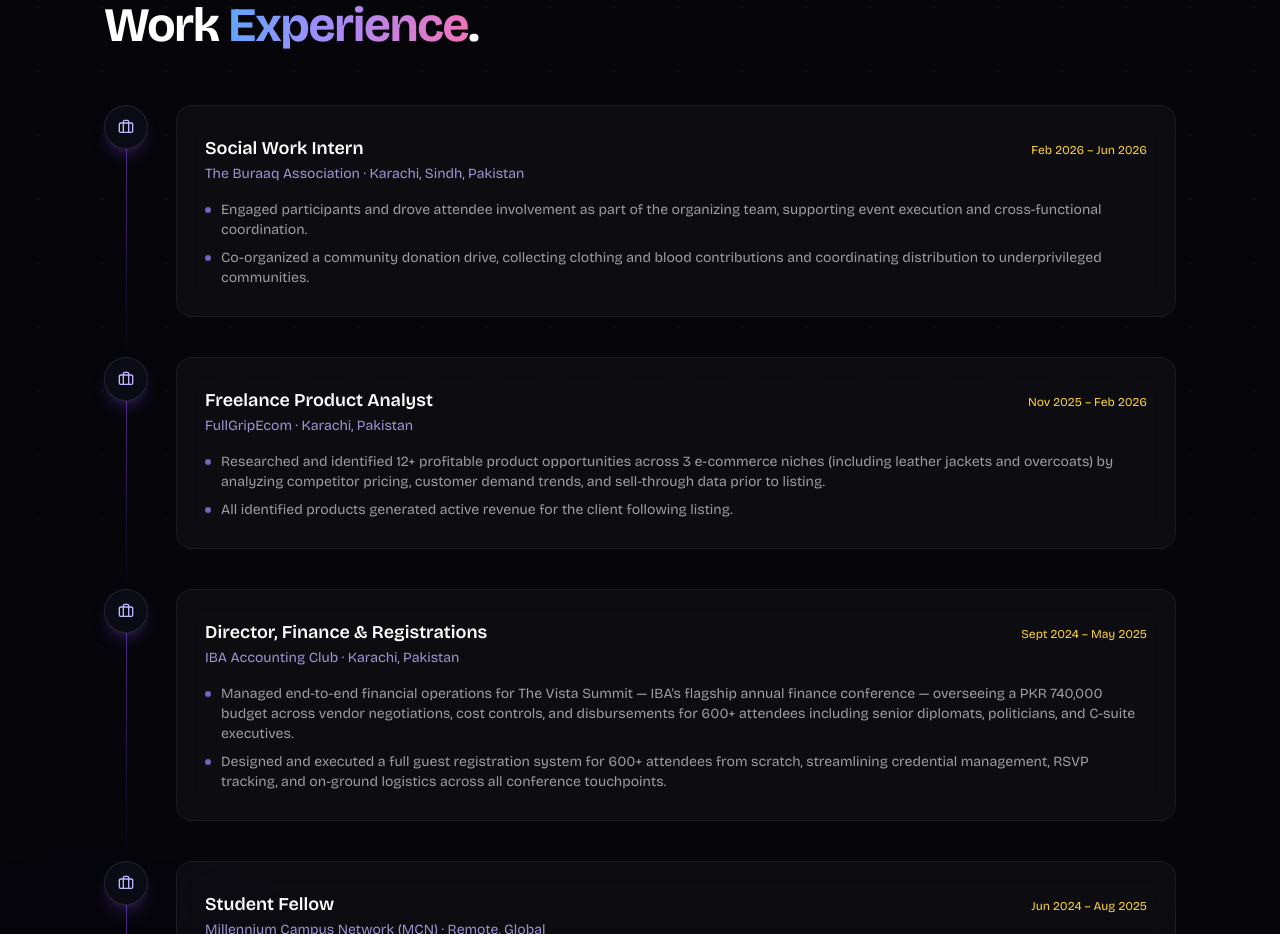
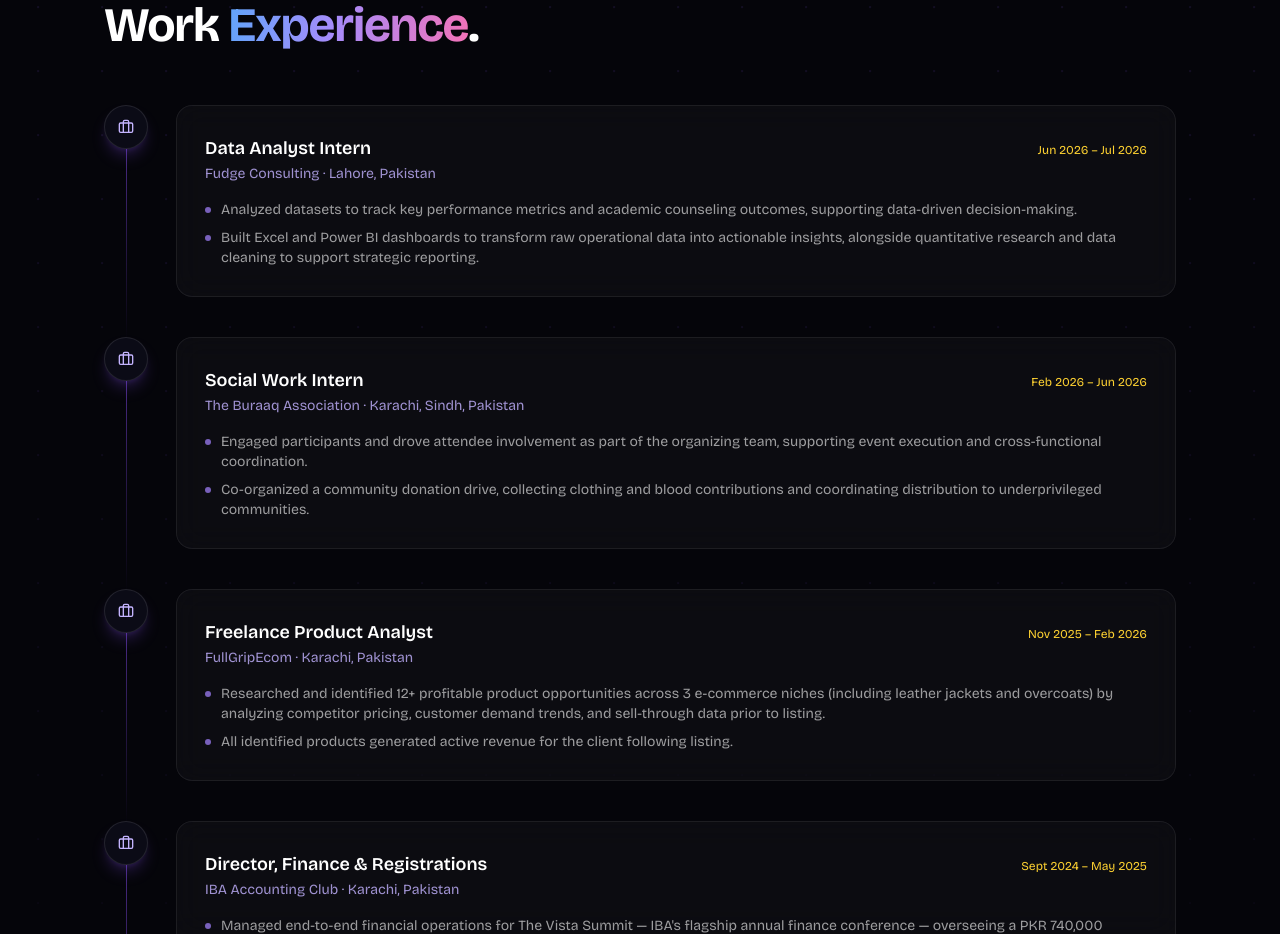
Before and after one commit to mraliasif/my-portfolio, a React (Vite) app: page / in a window 1280 px wide. Shown: the part 3700-4634 px from the top of the page. Built offline with nearby package versions, Linux system fonts and the light colour scheme.

Commit message:
added internship experience

```diff
--- a/src/data/content.ts
+++ b/src/data/content.ts
@@ -157,6 +157,15 @@
 
 export const experience = [
   {
+    role: "Data Analyst Intern",
+    org: "Fudge Consulting · Lahore, Pakistan",
+    period: "Jun 2026 – Jul 2026",
+    bullets: [
+      "Analyzed datasets to track key performance metrics and academic counseling outcomes, supporting data-driven decision-making.",
+      "Built Excel and Power BI dashboards to transform raw operational data into actionable insights, alongside quantitative research and data cleaning to support strategic reporting.",
+    ],
+  },
+  {
     role: "Social Work Intern",
     org: "The Buraaq Association · Karachi, Sindh, Pakistan",
     period: "Feb 2026 – Jun 2026",
```
